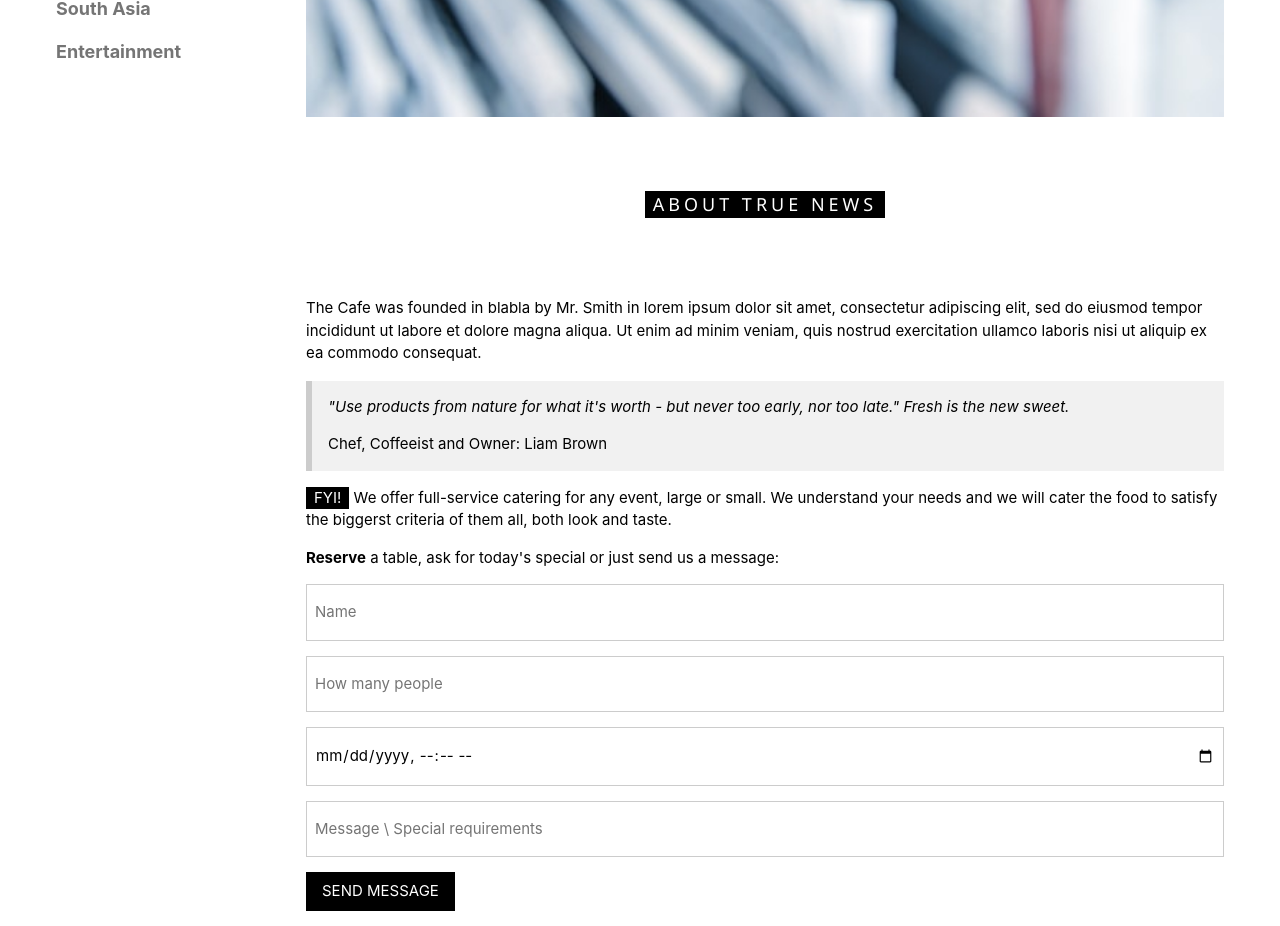
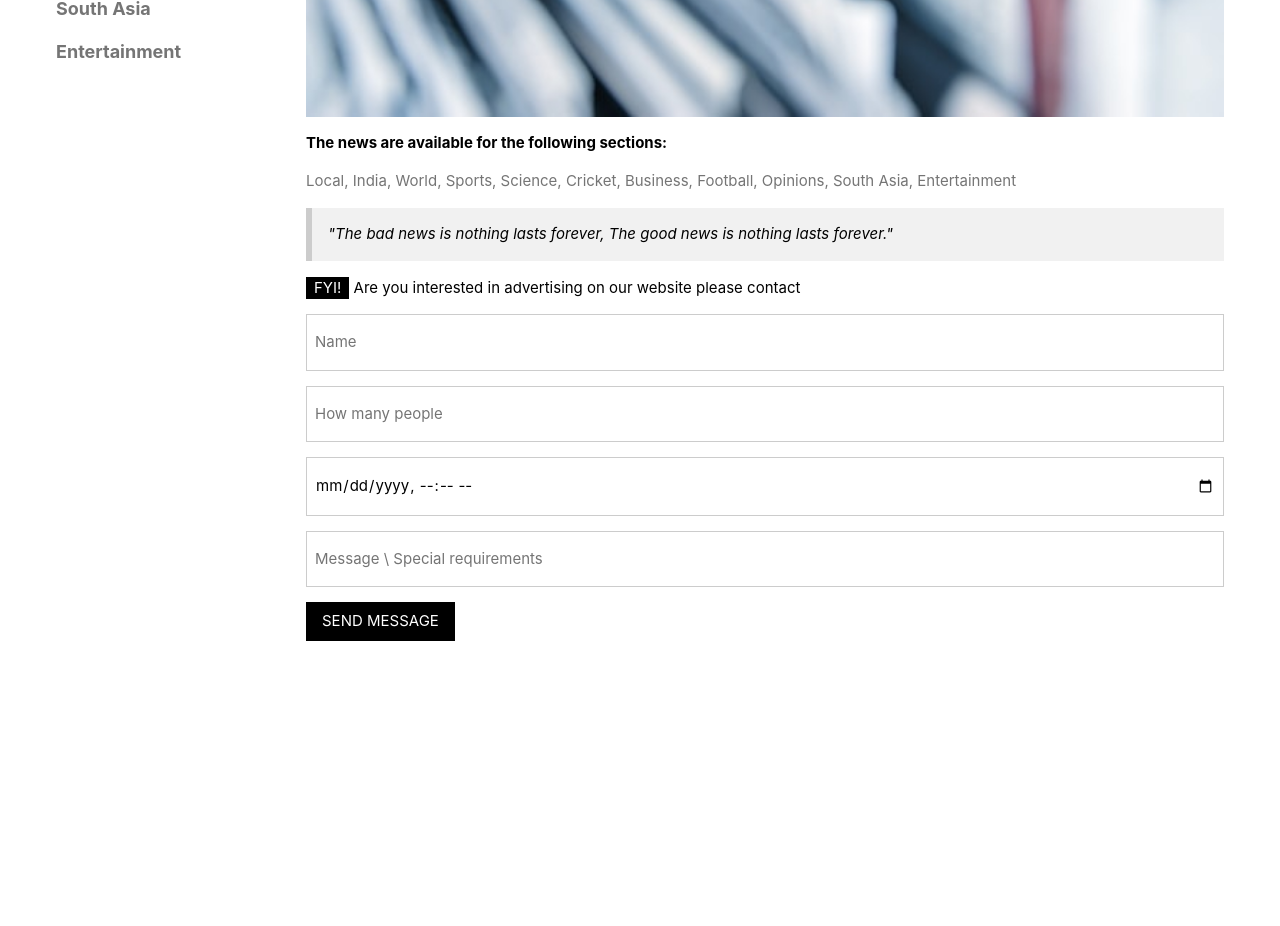
Before and after one commit to hasindusithmin/truenews, a React (Create React App) app: page / in a window 1280 px wide. Shown: the part 580-1506 px from the top of the page. After the commit the page ends 1236 px from the top, so only its background shows below. Built offline with nearby package versions, Linux system fonts and the light colour scheme.

Commit message:
Update many

```diff
--- a/package.json
+++ b/package.json
@@ -6,6 +6,7 @@
     "@testing-library/jest-dom": "^5.16.5",
     "@testing-library/react": "^13.4.0",
     "@testing-library/user-event": "^13.5.0",
+    "id62": "^1.0.0",
     "react": "^18.2.0",
     "react-dom": "^18.2.0",
     "react-scripts": "5.0.1",
--- a/src/App.js
+++ b/src/App.js
@@ -6,11 +6,29 @@ import News from "./components/News";
 function App() {
 
   const [shHome,setshHome] = useState(true)
-  const [shNews,setshNews] = useState(false)
+  const [news,setNews] = useState(false)
+  const [category,setCategory] = useState(false)
+
+  function w3_close() {
+    document.getElementById("mySidebar").style.display = "none";
+    document.getElementById("myOverlay").style.display = "none";
+  }
 
   const handler = e => {
-    const id = e.target.id;
-    console.log(id);
+    const category = e.target.id;
+    w3_close()
+    fetch(`https://newsapi.deta.dev/${category}`)
+      .then(res=>{
+        if (res.status === 200) return res.json()
+        else {
+          console.log(res.status);
+        }
+      })
+      .then(news=>{
+        setshHome(false)
+        setCategory(category.toUpperCase())
+        setNews(news)
+      })
   }
 
   return (
@@ -19,11 +37,12 @@ function App() {
       <div className="w3-main" style={{ marginLeft: '250px' }}>
         <Bar />
         {shHome && <Home />}
+        {category && <h5 className="w3-center w3-padding-64"><span className="w3-tag w3-wide">{category}</span></h5>}
         {
-          shNews
+          news
           &&
           <div className="w3-container w3-padding-48 w3-card" style={{display:'block'}}>
-              {shNews.map(news=><News news={news} />)}
+              {news.map(({title,description,link,pubDate})=><News key={Math.random().toString()} title={title} description={description} link={link} pubDate={pubDate}/>)}
           </div>
         }
       </div>
--- a/src/components/Bar.js
+++ b/src/components/Bar.js
@@ -5,7 +5,7 @@ export default function Bar() {
         <>
             <div className="w3-hide-large" style={{ marginTop: '83px' }}></div>
             <header className="w3-container w3-xlarge">
-                <p className="w3-left w3-text-grey"><b>TRUE NEWS</b></p>
+                <p className="w3-left w3-text-grey" onClick={()=>{window.location.reload()}}><b>TRUE NEWS</b></p>
                 <p className="w3-right w3-text-grey">
                     <i className="fa fa-search"></i>
                 </p>
--- a/src/components/Home.js
+++ b/src/components/Home.js
@@ -1,6 +1,6 @@
 import news from "../news.jpg"
 
-export default function Home() {
+export default function Home({handler}) {
 
     return (
         <div className="w3-display-container w3-container">
@@ -9,15 +9,13 @@ export default function Home() {
                 <h1 className="w3-jumbo w3-hide-small w3-cursive">We Report You Decide</h1>
                 <h1 className="w3-hide-large w3-hide-medium w3-cursive">We Report You Decide</h1>
             </div>
-            <h5 className="w3-center w3-padding-64"><span className="w3-tag w3-wide">ABOUT TRUE NEWS</span></h5>
-            <p>The Cafe was founded in blabla by Mr. Smith in lorem ipsum dolor sit amet, consectetur adipiscing elit, sed do eiusmod tempor incididunt ut labore et dolore magna aliqua. Ut enim ad minim veniam, quis nostrud exercitation ullamco laboris nisi ut aliquip ex ea commodo consequat.</p>
+            <p><b>The news are available for the following sections:</b></p>
+            <p className="w3-text-grey w3-bold">Local, India, World, Sports, Science, Cricket, Business, Football, Opinions, South Asia, Entertainment   </p>
             <div className="w3-panel w3-leftbar w3-light-grey">
-                <p><i>"Use products from nature for what it's worth - but never too early, nor too late." Fresh is the new sweet.</i></p>
-                <p>Chef, Coffeeist and Owner: Liam Brown</p>
+                <p><i>"The bad news is nothing lasts forever, The good news is nothing lasts forever." </i></p>
             </div>
-            <p><span className="w3-tag">FYI!</span> We offer full-service catering for any event, large or small. We understand your needs and we will cater the food to satisfy the biggerst criteria of them all, both look and taste.</p>
-            <p><strong>Reserve</strong> a table, ask for today's special or just send us a message:</p>
-            <form action="/action_page.php" target="_blank">
+            <p><span className="w3-tag">FYI!</span> Are you interested in advertising on our website please contact</p>
+            <form target="_blank">
                 <p><input className="w3-input w3-padding-16 w3-border" type="text" placeholder="Name" required="" name="Name" /></p>
                 <p><input className="w3-input w3-padding-16 w3-border" type="number" placeholder="How many people" required="" name="People" /></p>
                 <p><input className="w3-input w3-padding-16 w3-border" type="datetime-local" placeholder="Date and time" required="" name="date" /></p>
--- a/src/components/Navbar.js
+++ b/src/components/Navbar.js
@@ -19,7 +19,7 @@ export default function Navbar({handler}) {
         <div className="w3-container w3-display-container w3-padding-16">
           <i  onClick={w3_close} className="fa fa-remove w3-hide-large w3-button w3-display-topright"></i>
           <h3 className="w3-wide">
-            <img src={news} alt='news'/>
+            <img src={news} alt='news' onClick={()=>{window.location.reload()}}/>
           </h3>
         </div>
         <div className="w3-padding-64 w3-large w3-text-grey" style={{fontWeight:'bold'}}>
@@ -38,7 +38,7 @@ export default function Navbar({handler}) {
       </nav>
       <header className="w3-bar w3-top w3-hide-large w3-dark-grey w3-xlarge">
         <div className="w3-bar-item w3-padding-24 w3-wide">
-          <img src={news} alt='news' width={32} height={32}/>
+          <img src={news} alt='news' width={32} height={32} onClick={()=>{window.location.reload()}} />
         </div>
         <button  className="w3-bar-item w3-button w3-padding-24 w3-right" onClick={w3_open} ><i className="fa fa-bars"></i></button>
       </header>
--- a/src/components/News.js
+++ b/src/components/News.js
@@ -1,13 +1,14 @@
 
 
-export default function News({title,link,pubDate,description}) {
+export default function News({title,description,link,pubDate}) {
+
     return (
         <>
             <h5>
-                <a href={link} target="_blank" rel="noreferrer">{title}</a>
+                <a href={link} target="_blank" rel="noreferrer" style={{textDecoration:'none'}}>{title}</a>
             </h5>
             <p className="w3-text-grey">{description}</p>
-            <p><strong>pubDate:</strong>{pubDate}</p>
+            <p><strong>pubDate&nbsp;:&nbsp;</strong>{pubDate}</p>
         </>
     )
 }
```
Also changed, not shown: 1 other file (tests, documents, lock files or other folders).
